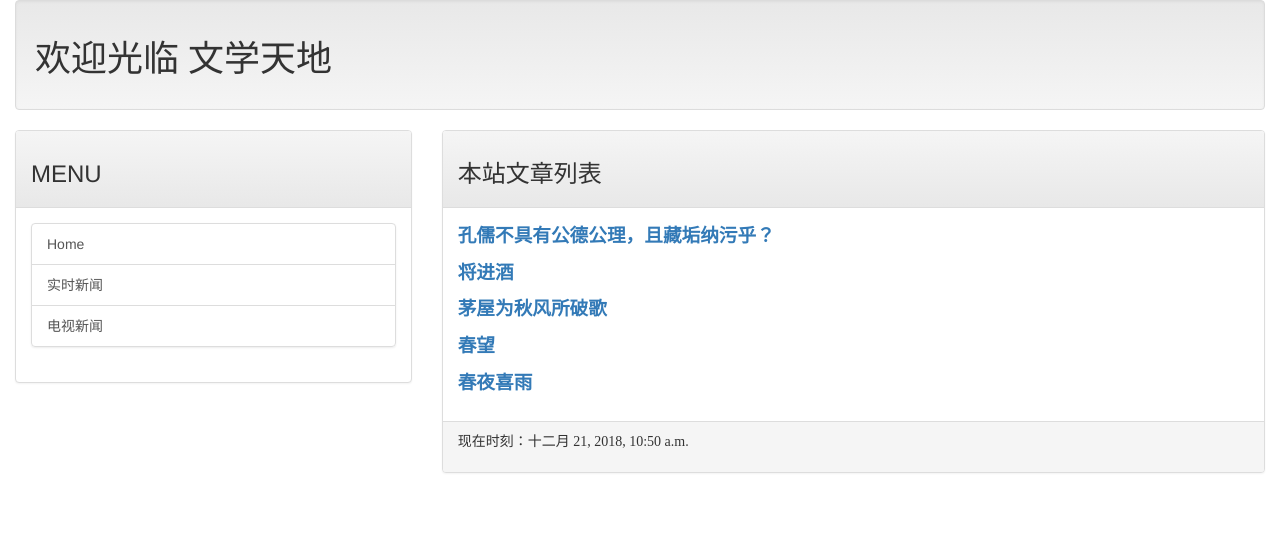
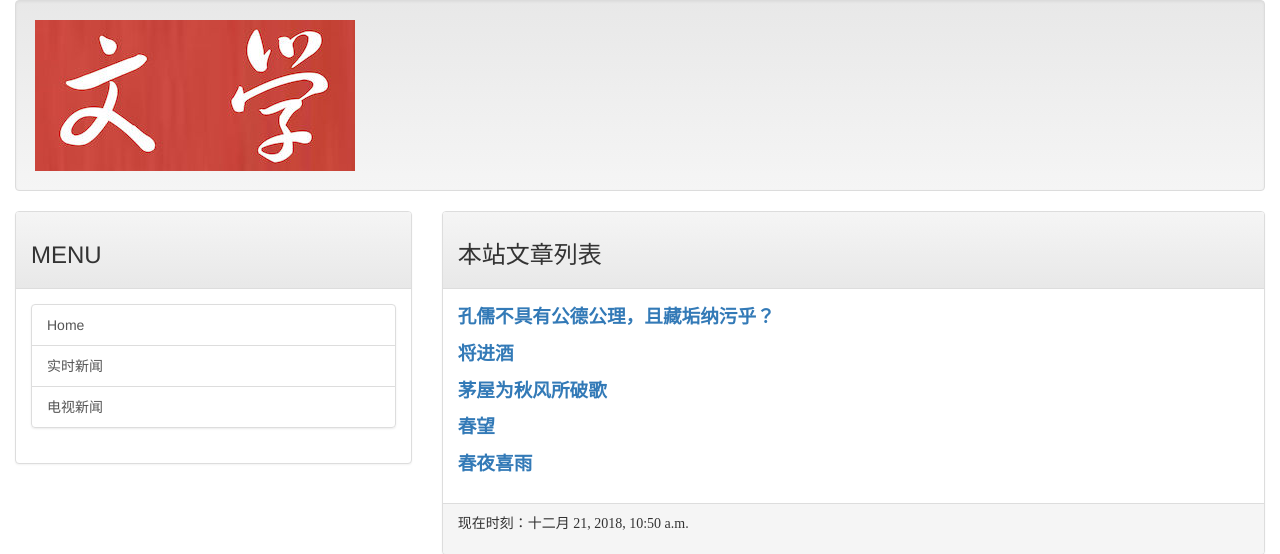
Before and after one commit to xjinhz/mblog, a Django app: page / in a window 1280 px wide. Shown: the top 554 px of the page. Run offline with Django 3.2, Linux system fonts and the light colour scheme; data comes from the database, SQL or seed files in the repository; some libraries are stand-ins or nearby versions.

Commit message:
新增静态文件目录，优化页面风格

```diff
--- a/mblog/settings.py
+++ b/mblog/settings.py
@@ -120,3 +120,6 @@ USE_TZ = True
 # https://docs.djangoproject.com/en/2.1/howto/static-files/
 
 STATIC_URL = '/static/'
+STATICFILES_DIRS = [
+    os.path.join(BASE_DIR, 'static')
+]
--- a/templates/header.html
+++ b/templates/header.html
@@ -1,3 +1,4 @@
+{% load staticfiles %}
 <div class="well">
-    <h1 style="font-family: 微软雅黑;">欢迎光临 文学天地</h1>
+    <img src="{% static 'images/logo.jpg' %}">
 </div>
```
Also changed, not shown: static/images/logo.jpg (added).
